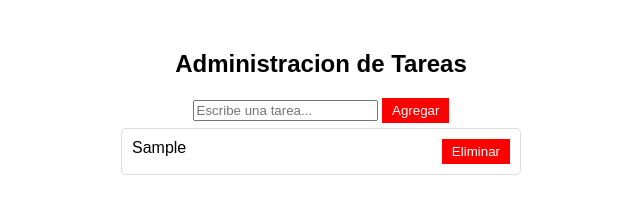
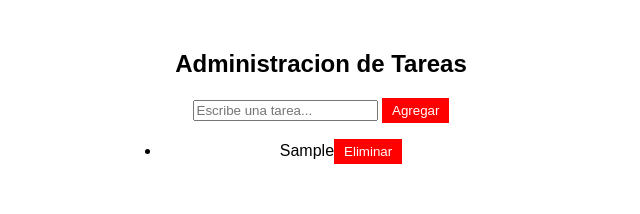
Before and after one commit to Luis-Siccardi/Programacion_5_JS, a plain HTML site: page Lisandro/02jsLisandro/index.html in a window 1280 px wide. Both pictures are taken after typing "Sample" into the empty fields and a click on the button "Agregar". Shown: the whole page, without its empty margins (319-959 px from the left). Drawn offline with Linux system fonts and the light colour scheme.

Commit message:
Add files via upload

```diff
--- a/Lisandro/02jsLisandro/script.js
+++ b/Lisandro/02jsLisandro/script.js
@@ -5,21 +5,26 @@ function addTask() {
     if (taskText === "") return;
 
     const taskContainer = document.getElementById("taskContainer");
-    const taskDiv = document.createElement("div");
-    taskDiv.classList.add("task");
 
-    const taskSpan = document.createElement("span");
-    taskSpan.innerHTML = taskText;
+    let taskList = taskContainer.querySelector("ul");
+    if (!taskList) {
+        taskList = document.createElement("ul");
+        taskContainer.appendChild(taskList);
+    }
+
+
+    const taskItem = document.createElement("li");
+    taskItem.textContent = taskText;
+
 
     const deleteButton = document.createElement("button");
     deleteButton.innerHTML = "Eliminar";
     deleteButton.addEventListener("click", function() {
-        taskDiv.remove();
+        taskItem.remove();
     });
 
-    taskDiv.appendChild(taskSpan);
-    taskDiv.appendChild(deleteButton);
-    taskContainer.appendChild(taskDiv);
+    taskItem.appendChild(deleteButton);
+    taskList.appendChild(taskItem);
 
     document.getElementById("taskInput").value = "";
 }
```
Also changed, not shown: Lisandro/O1js/index.html (+2 -0 lines), Lisandro/O1js/script.js (+22 -1 lines).
